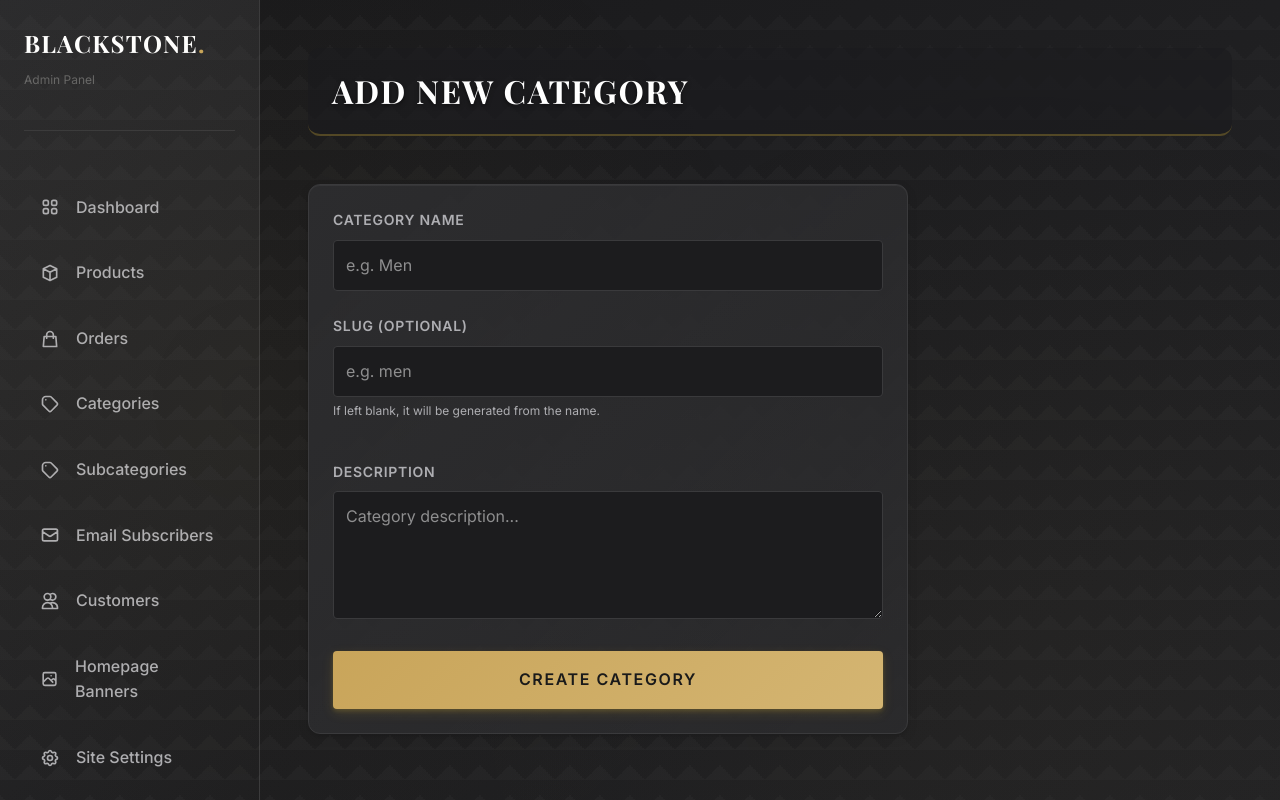
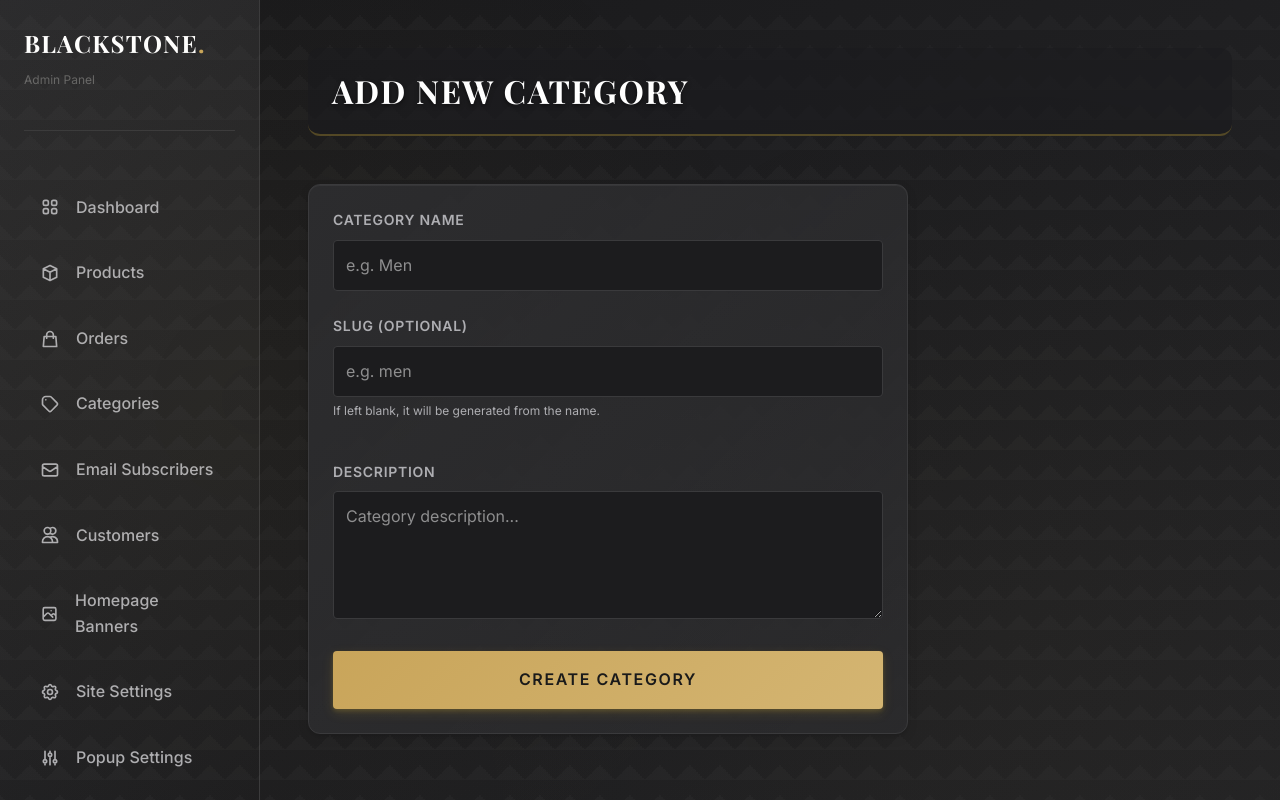
Before and after one commit to sabbirhosain030-jpg/BD-BlackStone, a Next.js app: page /admin/categories/add in a window 1280 px wide. Shown: the top 800 px of the page. Built offline with nearby package versions, Linux system fonts and the light colour scheme; no server answers.

Commit message:
Cleanup: Remove redundant Subcategories link from admin sidebar

```diff
--- a/src/app/admin/layout.tsx
+++ b/src/app/admin/layout.tsx
@@ -46,12 +46,7 @@ export default function AdminLayout({
                         Categories
                     </Link>
 
-                    <Link href="/admin/subcategories" className="admin-nav-item">
-                        <svg className="admin-nav-icon" fill="none" stroke="currentColor" viewBox="0 0 24 24">
-                            <path strokeLinecap="round" strokeLinejoin="round" strokeWidth={2} d="M7 7h.01M7 3h5c.512 0 1.024.195 1.414.586l7 7a2 2 0 010 2.828l-7 7a2 2 0 01-2.828 0l-7-7A1.994 1.994 0 013 12V7a4 4 0 014-4z" />
-                        </svg>
-                        Subcategories
-                    </Link>
+
 
                     <Link href="/admin/subscribers" className="admin-nav-item">
                         <svg className="admin-nav-icon" fill="none" stroke="currentColor" viewBox="0 0 24 24">
```
